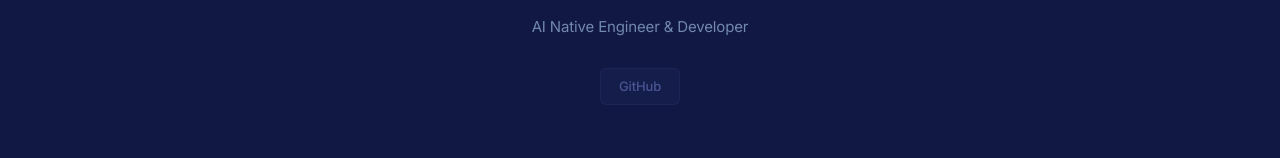
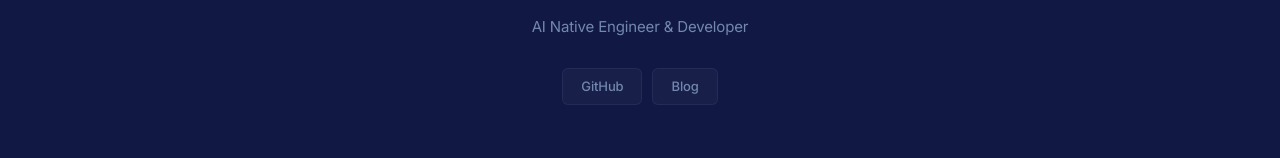
Before and after one commit to Ze-d/Portfolio, a Vue app: page / in a window 1280 px wide. Shown: the part 296-454 px from the top of the page. Built offline with nearby package versions, Linux system fonts and the light colour scheme.

Commit message:
chore/daily

```diff
--- a/src/components/HeroSection.vue
+++ b/src/components/HeroSection.vue
@@ -6,8 +6,8 @@
     <h1 class="hero-name">JinYuan Zhang</h1>
     <p class="hero-tagline">AI Native Engineer & Developer</p>
     <div class="hero-links">
-      <a href="https://github.com/Ze-d" target="_blank" rel="noopener" class="hero-link hero-link--primary">GitHub</a>
-      <!-- <a href="https://linkedin.com/in/yourusername" target="_blank" rel="noopener" class="hero-link">LinkedIn</a> -->
+      <a href="https://github.com/Ze-d" target="_blank" rel="noopener" class="hero-link">GitHub</a>
+      <a href="https://ze-d.github.io/" target="_blank" rel="noopener" class="hero-link">Blog</a>
     </div>
   </section>
 </template>
--- a/src/data/projects.json
+++ b/src/data/projects.json
@@ -18,6 +18,10 @@
         {
           "src": "images/zcli_1.png",
           "alt": "ZCLI 终端界面"
+        },
+        {
+          "src": "images/zcli_tomato.png",
+          "alt": "ZCLI 产品番茄钟"
         }
       ],
       "links": {
```
Also changed, not shown: public/images/zcli_tomato.png (added).
